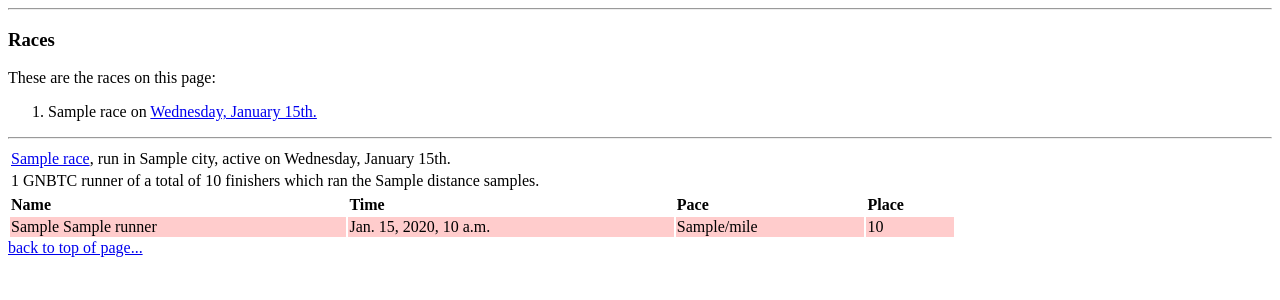
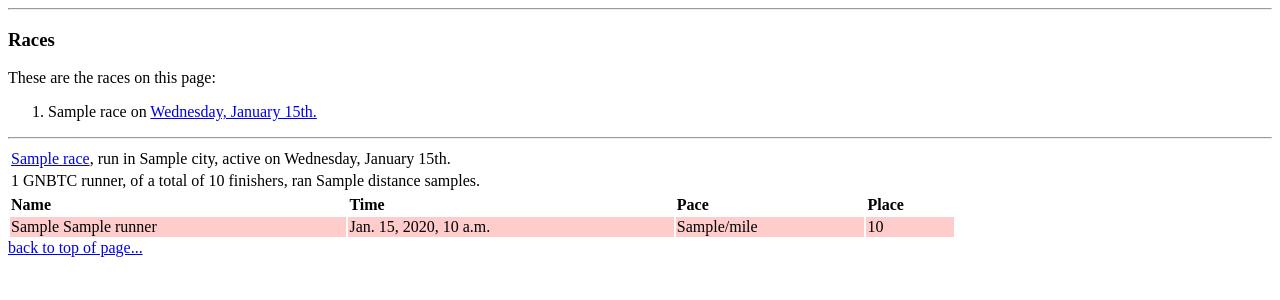
Before and after one commit to vinnymurphy/coolrun, a Django app: template templates/results/yyyy_mm.html in a window 1280 px wide. Shown: the top 300 px of the page. Run offline with Django 3.2, Linux system fonts and the light colour scheme; the template is opened without the code that fills it: most values are stand-ins (such as "Sample title", 1, 10 or a date in 2020).

Commit message:
change language around.

```diff
--- a/templates/results/yyyy_mm.html
+++ b/templates/results/yyyy_mm.html
@@ -21,8 +21,8 @@
       	{{ race.city.city }}, {{ race.city.state }}</li> on {{ race.date|date:"l, F jS" }}.
       </td>
   <tr>
-    <td>{{ race.results.count }} GNBTC runner{{ race.results.count|pluralize }}
-      of a total of {{ race.finishers|intcomma }} finishers which ran the
+    <td>{{ race.results.count }} GNBTC runner{{ race.results.count|pluralize }},
+      of a total of {{ race.finishers|intcomma }} finishers,  ran
       {{ race.distance }} {{ race.get_measure_display|lower }}{{ race.distance|pluralize }}.
     </td>
   </tr>
```
